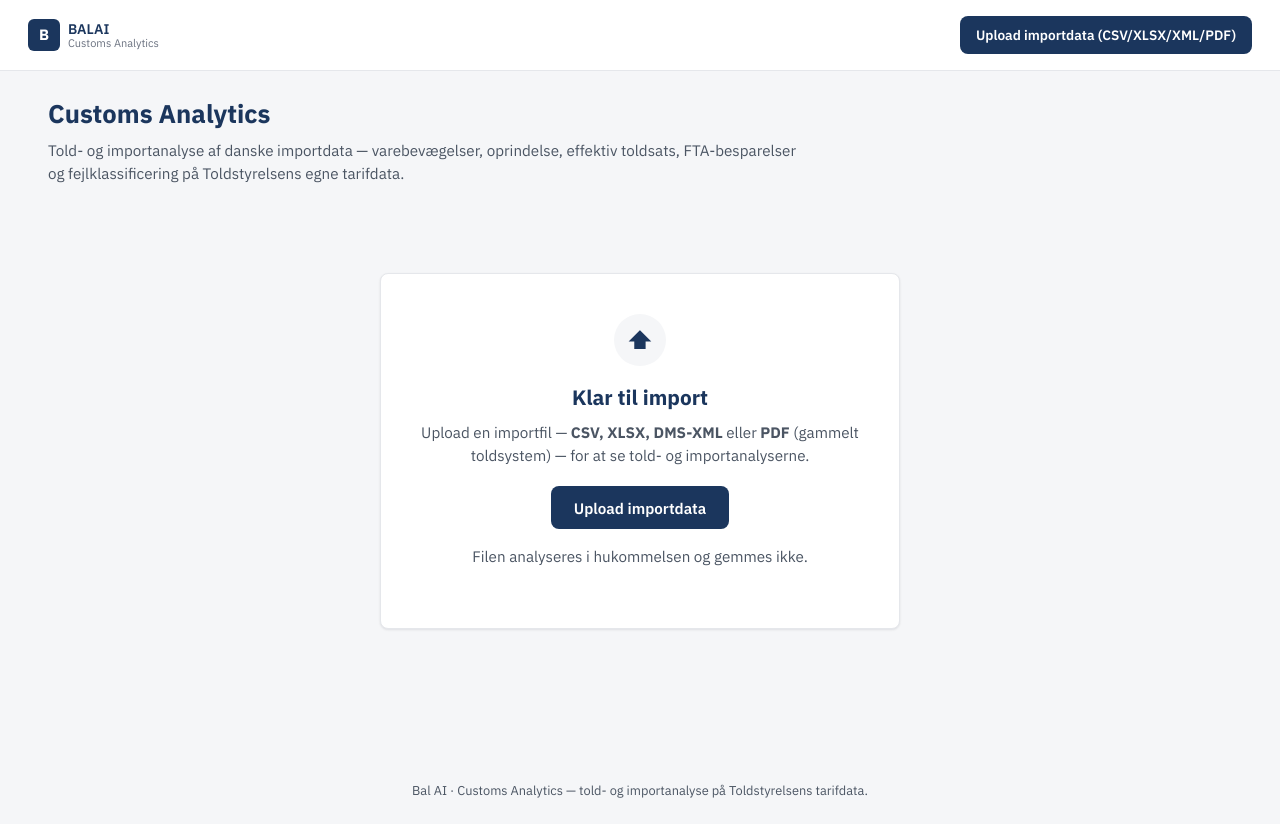
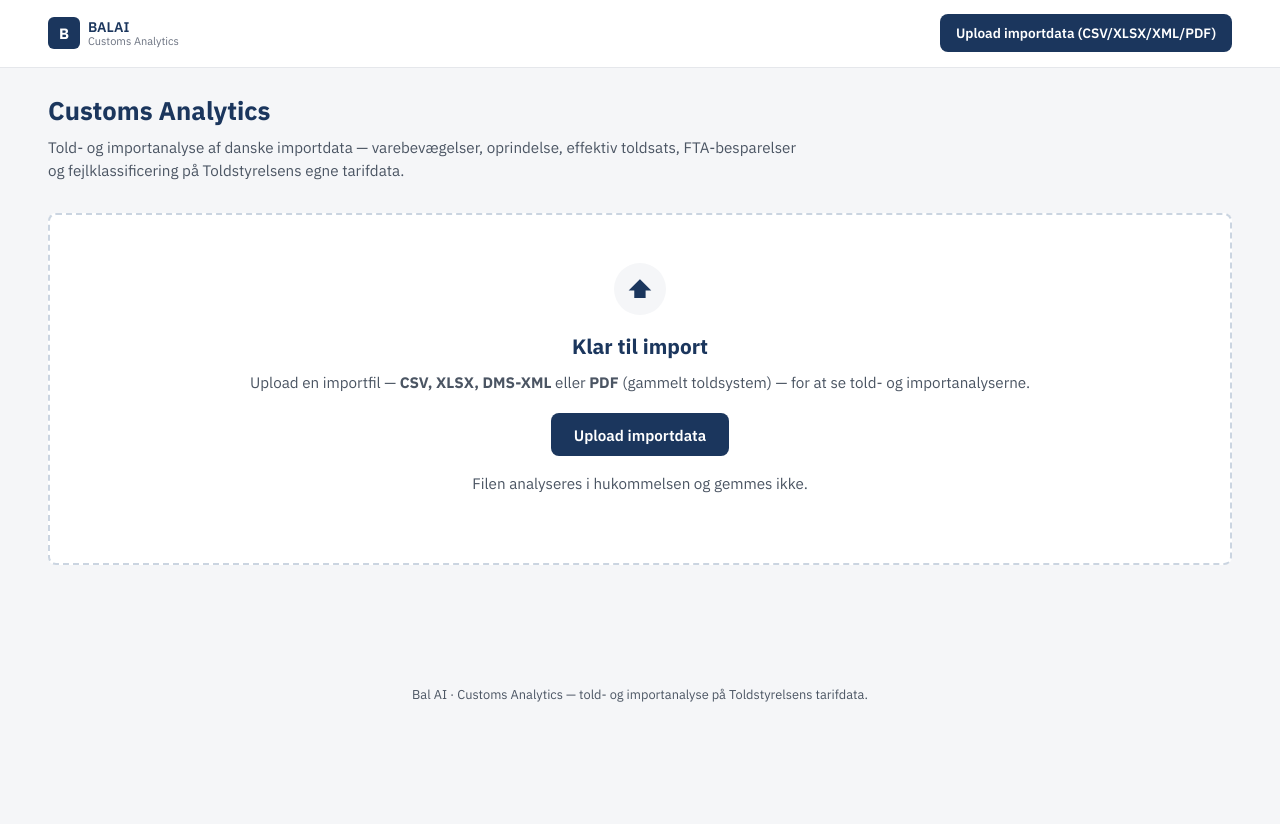
Before and after one commit to Bal1979/Customs-Analytics, a Flask app: page / in a window 1280 px wide. After the commit the page ends 702 px from the top, so only its background shows below. Run offline with Flask 3, Linux system fonts and the light colour scheme; the visitor is signed in with stand-in values (Sample User, id 1); data comes from the database, SQL or seed files in the repository.

Commit message:
Customs UI: centreret top-banner (lockup flugter med indhold) + bred dropzone som SAF-T

```diff
--- a/static/dashboard.css
+++ b/static/dashboard.css
@@ -27,13 +27,17 @@ body {
 }
 
 .topbar {
+    background: var(--bg);
+    border-bottom: 1px solid var(--border);
+}
+.topbar-inner {
+    max-width: 1240px;
+    margin: 0 auto;
     display: flex;
     align-items: center;
     justify-content: space-between;
     gap: 1rem;
-    padding: 1rem 1.75rem;
-    background: var(--bg);
-    border-bottom: 1px solid var(--border);
+    padding: 0.9rem 1.75rem;
 }
 
 /* Bal AI tilbage-til-landing lockup — kanonisk, ens på tværs af alle værktøjer */
@@ -68,11 +72,11 @@ main { max-width: 1240px; margin: 0 auto; padding: 1.5rem 1.75rem 3rem; }
 }
 .dataset-note strong { color: var(--navy); }
 
-/* Ren start-tilstand (ingen demo-data) */
-.empty-state { display: flex; justify-content: center; padding: 4rem 1rem 5rem; }
+/* Ren start-tilstand (ingen demo-data) — bred dropzone som SAF-T */
+.empty-state { padding: 0.5rem 0 3rem; }
 .empty-card {
-    background: var(--bg); border: 1px solid var(--border); border-radius: var(--radius);
-    box-shadow: var(--shadow); padding: 2.5rem 2.25rem; max-width: 520px; text-align: center;
+    background: var(--bg); border: 2px dashed #CBD5E1; border-radius: var(--radius);
+    box-shadow: none; padding: 3rem 2rem; text-align: center;
 }
 .empty-icon {
     width: 52px; height: 52px; margin: 0 auto 1rem; border-radius: 50%;
--- a/templates/dashboard.html
+++ b/templates/dashboard.html
@@ -13,6 +13,7 @@
 </head>
 <body>
     <header class="topbar">
+        <div class="topbar-inner">
             <a class="balai-home" href="https://www.balai.dk" title="Tilbage til balai.dk">
                 <span class="balai-home-mark" aria-hidden="true">B</span>
                 <span class="balai-home-text">
@@ -24,6 +25,7 @@
                 Upload importdata (CSV/XLSX/XML/PDF)
                 <input type="file" id="file-input" accept=".csv,.xlsx,.xlsm,.xml,.pdf" hidden>
             </label>
+        </div>
     </header>
 
     <main>
```
Lines whose indentation alone changed are shown as unchanged.
